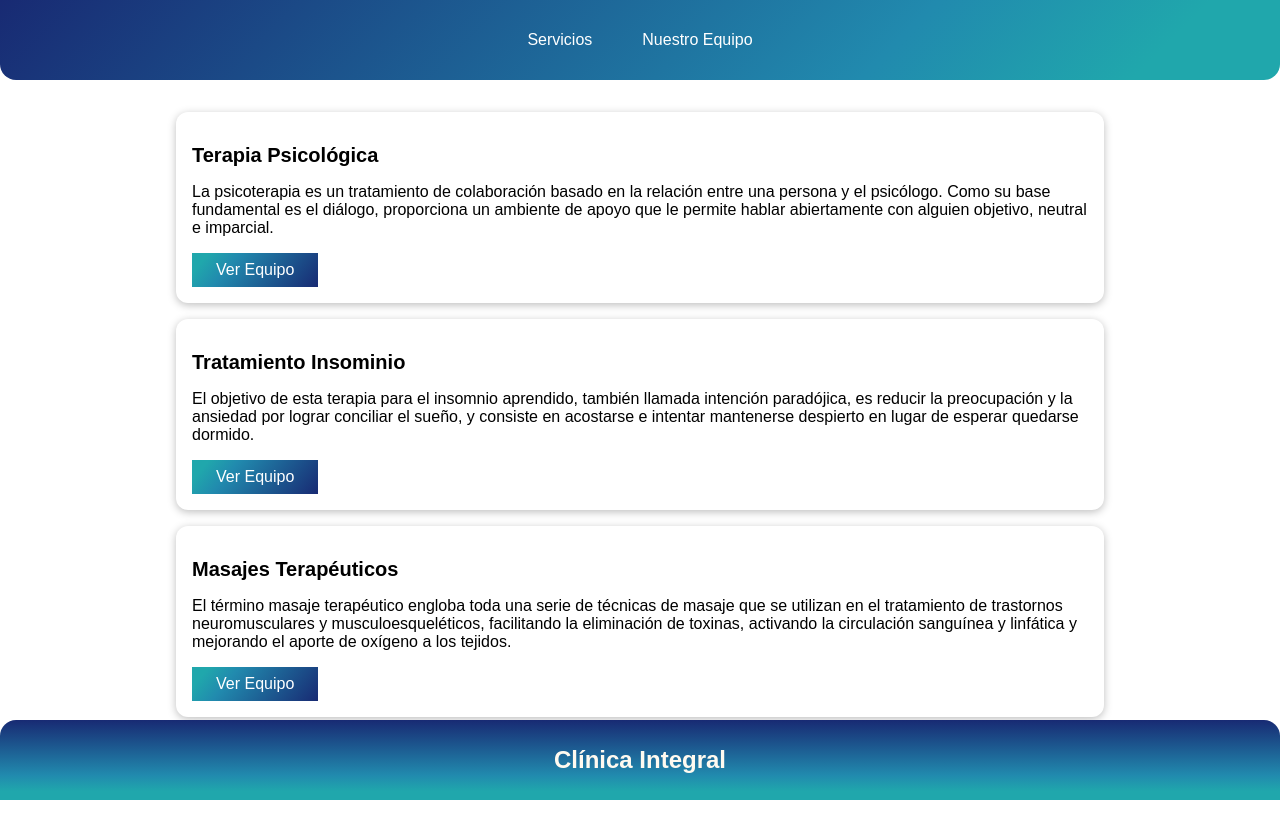
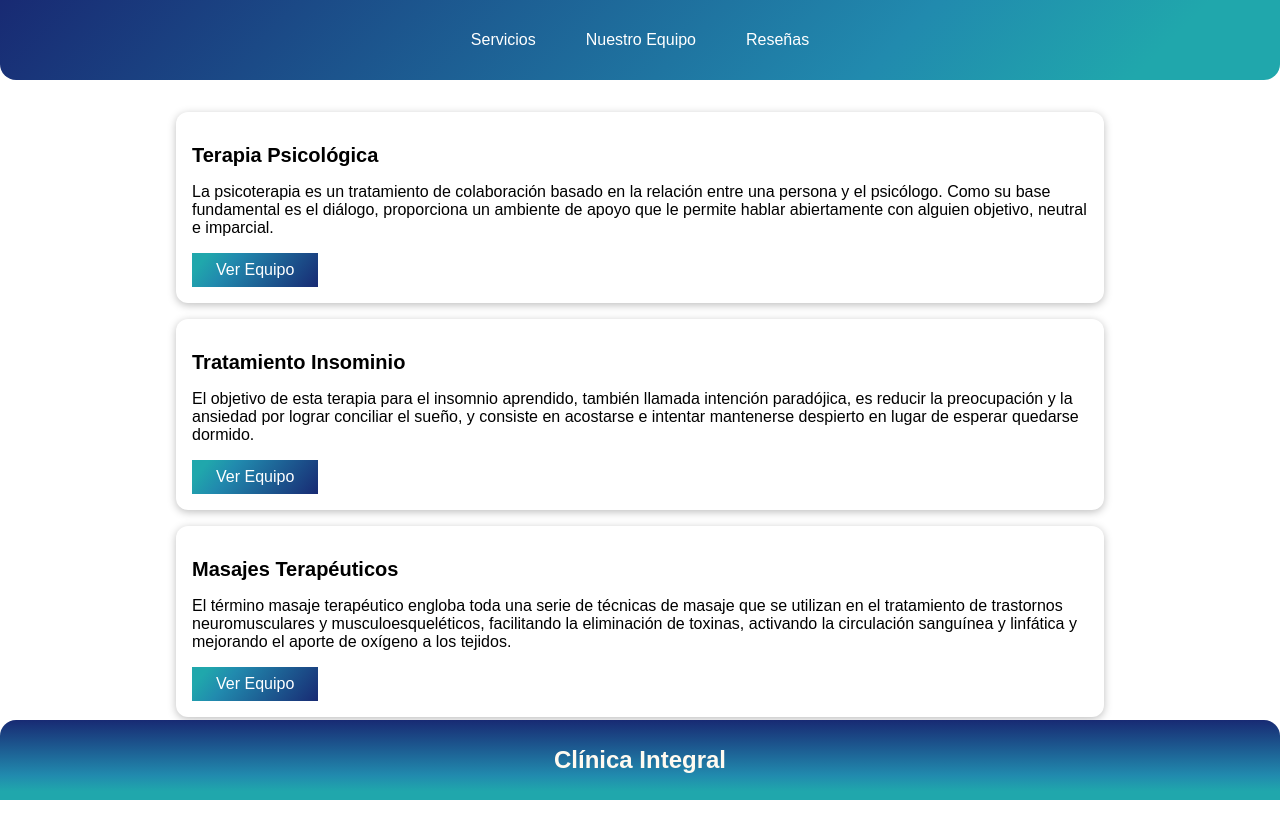
Before and after one commit to castrosanabriajohn/clinic, a Vue app: page /services in a window 1280 px wide. Built offline with nearby package versions, Linux system fonts and the light colour scheme.

Commit message:
Add navigation item

```diff
--- a/src/components/nav/TheNavigation.vue
+++ b/src/components/nav/TheNavigation.vue
@@ -7,6 +7,9 @@
         </li>
         <li>
           <router-link to="/professionals">Nuestro Equipo</router-link>
+        </li>
+        <li>
+          <router-link to="/reviews">Reseñas</router-link>
         </li>
       </ul>
     </nav>
```
